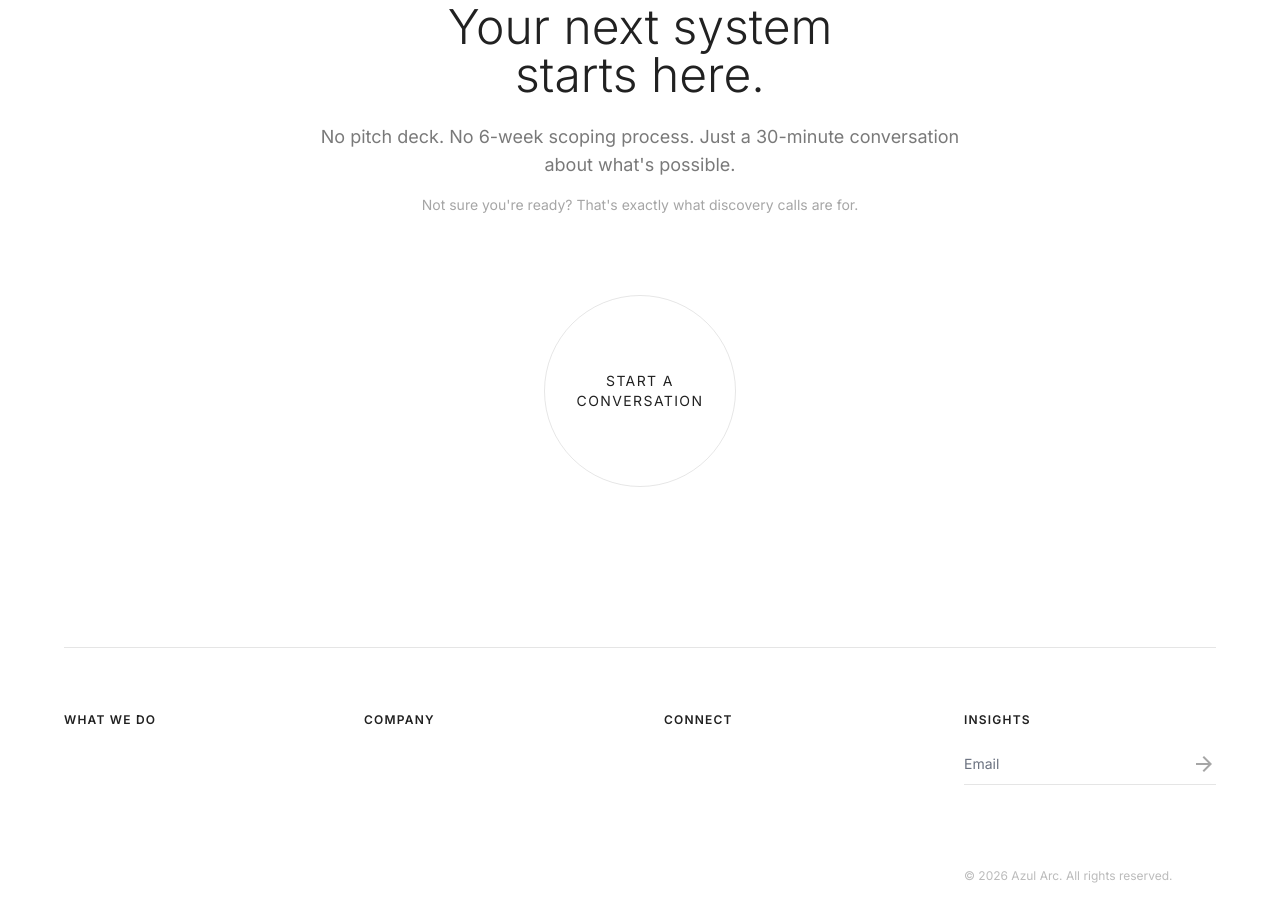
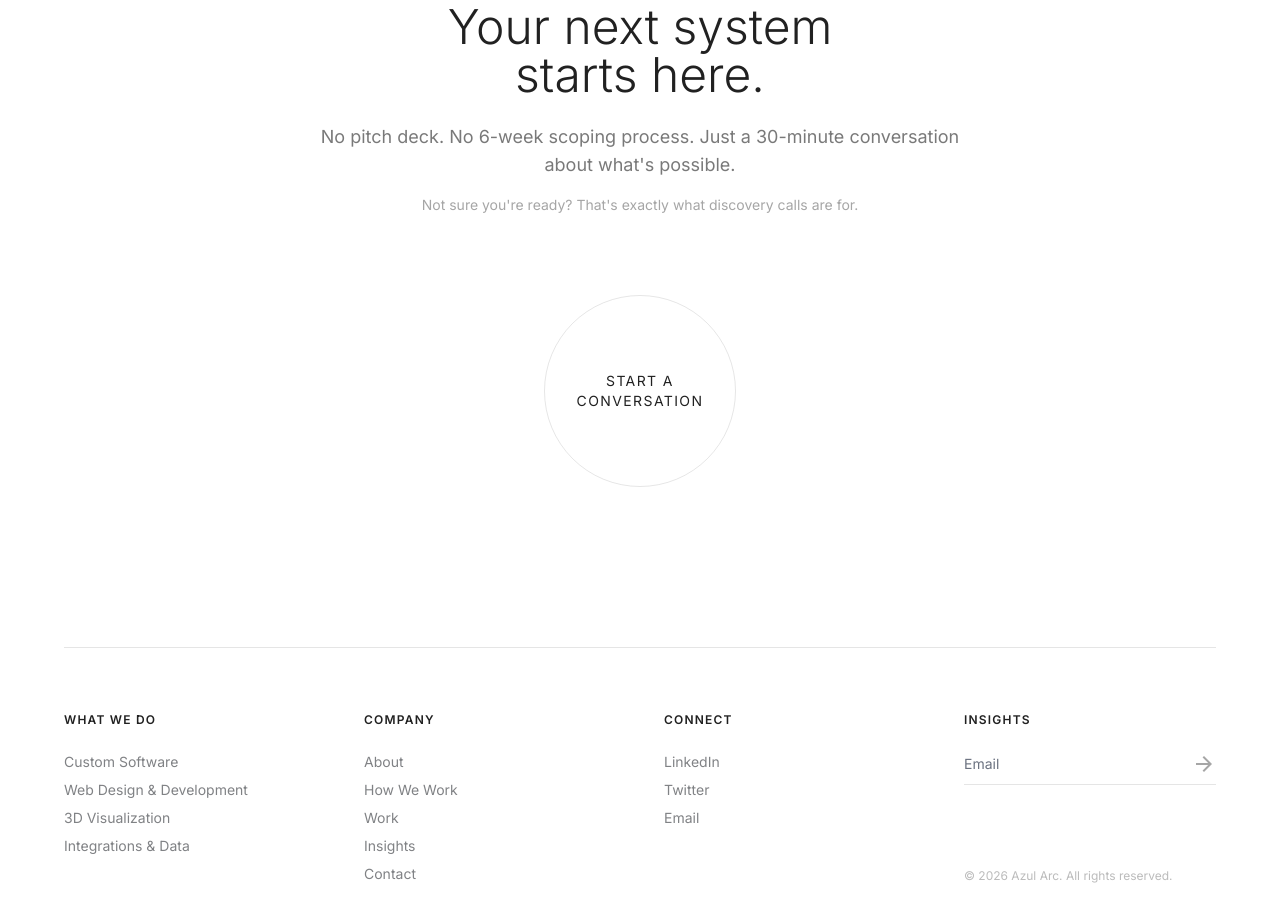
Before and after one commit to Bradleyjr/azularc-airy-editorial, a plain HTML site: page index.html in a window 1280 px wide. Shown: the part 8969-9891 px from the top of the page. Drawn offline with nearby package versions, Linux system fonts and the light colour scheme.

Commit message:
Fix footer nav links invisible in light mode
text-white/60 on footer nav ul elements made them invisible against the
default light background. Changed to text-muted so they're visible before
the canvas reveal animation fires; JS setDarkMode still overrides to white
when the dark reveal is active.

Co-Authored-By: Claude Sonnet 4.6 <noreply@anthropic.com>

```diff
--- a/index.html
+++ b/index.html
@@ -1104,7 +1104,7 @@ Send Message
 <div class="footer-grid relative z-10 grid grid-cols-2 md:grid-cols-4 gap-12 pt-16 border-t border-black/10" style="transition: border-color 0.6s ease;">
 <div>
 <h6 class="text-xs uppercase tracking-widest font-bold mb-6 footer-text" style="transition: color 0.6s ease;">What We Do</h6>
-<ul class="space-y-2 text-white/60 text-sm footer-text" style="transition: color 0.6s ease;">
+<ul class="space-y-2 text-muted text-sm footer-text" style="transition: color 0.6s ease;">
 <li><a class="hover:text-primary" href="services/digital-product-strategy.html">Custom Software</a></li>
 <li><a class="hover:text-primary" href="services/web-design-development.html">Web Design & Development</a></li>
 <li><a class="hover:text-primary" href="services/3d-visualization.html">3D Visualization</a></li>
@@ -1113,7 +1113,7 @@ Send Message
 </div>
 <div>
 <h6 class="text-xs uppercase tracking-widest font-bold mb-6 footer-text" style="transition: color 0.6s ease;">Company</h6>
-<ul class="space-y-2 text-white/60 text-sm footer-text" style="transition: color 0.6s ease;">
+<ul class="space-y-2 text-muted text-sm footer-text" style="transition: color 0.6s ease;">
 <li><a class="hover:text-primary" href="about.html">About</a></li>
 <li><a class="hover:text-primary" href="how-we-work.html">How We Work</a></li>
 <li><a class="hover:text-primary" href="work.html">Work</a></li>
@@ -1123,7 +1123,7 @@ Send Message
 </div>
 <div>
 <h6 class="text-xs uppercase tracking-widest font-bold mb-6 footer-text" style="transition: color 0.6s ease;">Connect</h6>
-<ul class="space-y-2 text-white/60 text-sm footer-text" style="transition: color 0.6s ease;">
+<ul class="space-y-2 text-muted text-sm footer-text" style="transition: color 0.6s ease;">
 <li><a class="hover:text-primary" href="https://www.linkedin.com/company/azularc/" target="_blank" rel="noopener">LinkedIn</a></li>
 <li><a class="hover:text-primary" href="https://x.com/azularc" target="_blank" rel="noopener">Twitter</a></li>
 <li><a class="hover:text-primary" href="mailto:hello@azularc.com">Email</a></li>
```
